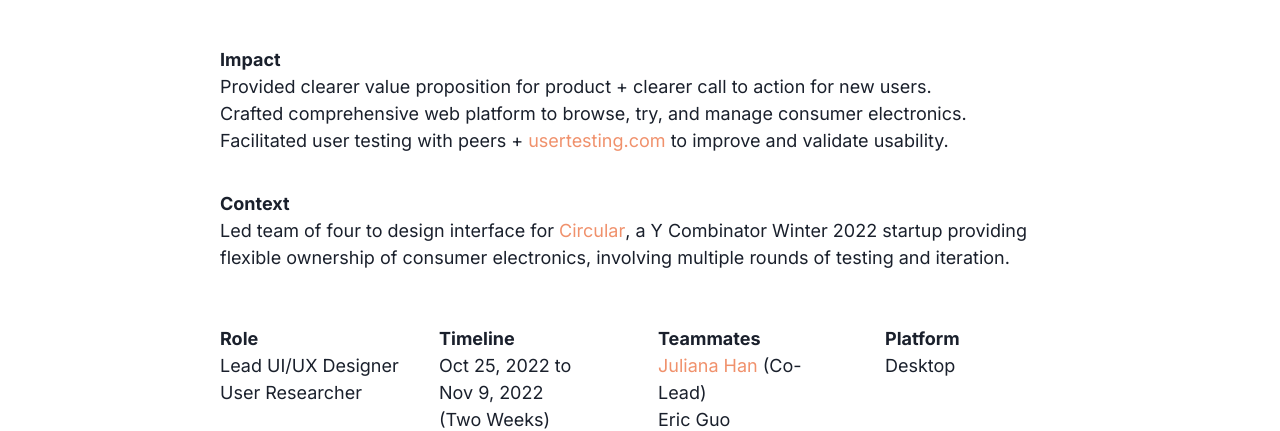
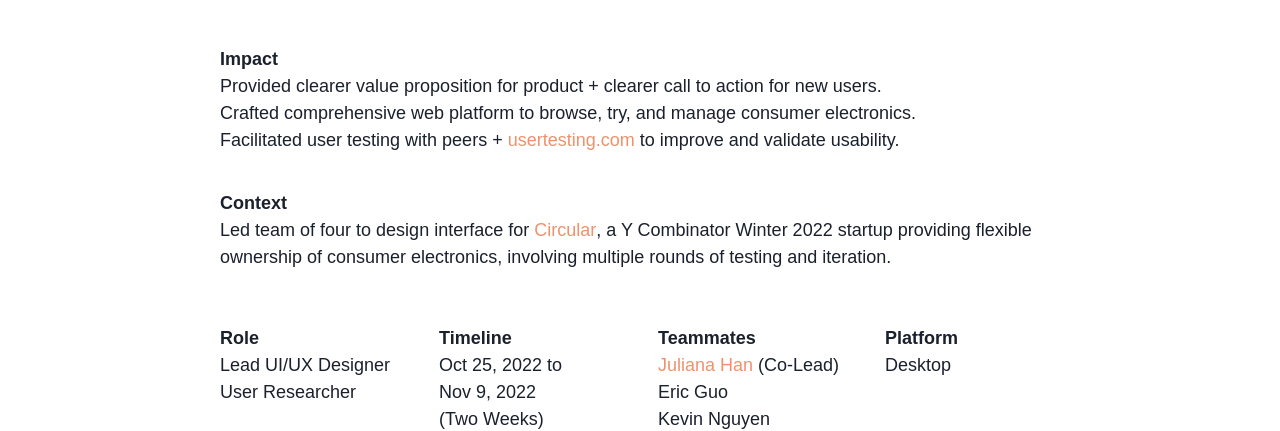
Before and after one commit to shaunlatip/portfolio, a Next.js app: page /circular in a window 1280 px wide. Shown: the part 780-1211 px from the top of the page. Built offline with nearby package versions, Linux system fonts and the light colour scheme; a web font is replaced by a local one.

Commit message:
Changing font to SF Pro & removing .next

```diff
--- a/pages/_app.tsx
+++ b/pages/_app.tsx
@@ -12,15 +12,20 @@ import { useEffect } from 'react'
 
 import type { AppProps } from 'next/app'
 
+import localFont from 'next/font/local'
+
 // pages/_app.js
-import { Inter } from '@next/font/google'
-import { Lora } from '@next/font/google'
+import { Inter } from 'next/font/google'
+import { Lora } from 'next/font/google'
 
 // If loading a variable font, you don't need to specify the font weight
 const inter = Inter({ subsets: ['latin'] })
 const lora = Lora({ subsets: ['latin'] })
 
-
+const SFPro = localFont({
+  src: '../public/fonts/SF-Pro.ttf',
+  fallback: ['Helvetica', 'system-ui', 'Arial']
+})
 
 export default function App({ Component, pageProps }: AppProps) {
 
@@ -52,8 +57,8 @@ export default function App({ Component, pageProps }: AppProps) {
       },
     },
     fonts: {
-      heading: `'Inter', sans-serif`,
-      body: `'Inter', sans-serif`,
+      heading: `'SF Pro', sans-serif`,
+      body: `'SF Pro', sans-serif`,
     },
   })
 
@@ -63,7 +68,7 @@ export default function App({ Component, pageProps }: AppProps) {
 
   return (
     <ChakraProvider theme={theme}>
-      <main className={inter.className} >
+      <main className={SFPro.className} >
           <style jsx global>{`
         `}</style>
             <NavbarLayout>
--- a/pages/index.tsx
+++ b/pages/index.tsx
@@ -15,10 +15,9 @@ export default function Home() {
             <div className={styles.top}>
               <div className={styles.headline}>
                 <div className={styles.headlineContent}>
-                {/* <img className={styles.portrait} src="portrait.png"/> */}
-                <h1>
+
+                  <h1>
                     Hi! I'm Shaun.
-                    {/* <span className={styles.titleEmoji} role="img" aria-label="dog">☁️</span> */}
                   </h1>
                   <p className={styles.subHeadline}>
                     I'm a <span style={{fontWeight: 600}}>designer</span> and <span style={{fontWeight: 600}}>researcher</span> working to shape a more inclusive, intentional digital world.
--- a/styles/globals.css
+++ b/styles/globals.css
@@ -2,7 +2,6 @@ html,
 body {
   padding: 0;
   margin: 0;
-  font-family: Inter;
   font-size: 18px;
   color: black;
   background: white;
```
Also changed, not shown: 2 other files (tests, documents, lock files or other folders).
